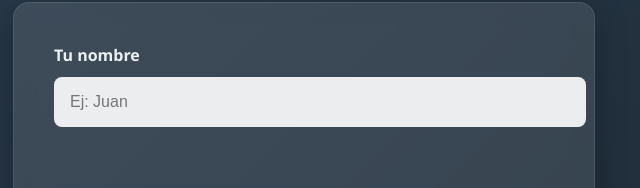
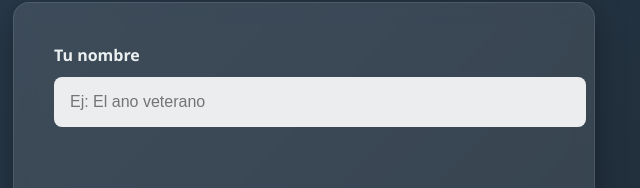
Before and after one commit to Kevin-Yahir-MN/The_game, a website: page client/index.html in a window 1280 px wide. Shown: the part 260-448 px from the top of the page, 336-976 px from the left. Drawn offline with Linux system fonts and the light colour scheme.

Commit message:
Update index.html

```diff
--- a/client/index.html
+++ b/client/index.html
@@ -20,7 +20,7 @@
             <div class="login-form">
                 <div class="form-group">
                     <label for="playerName">Tu nombre</label>
-                    <input type="text" id="playerName" placeholder="Ej: Juan" maxlength="20">
+                    <input type="text" id="playerName" placeholder="Ej: El ano veterano" maxlength="20">
                 </div>
 
                 <div class="action-buttons">
```
